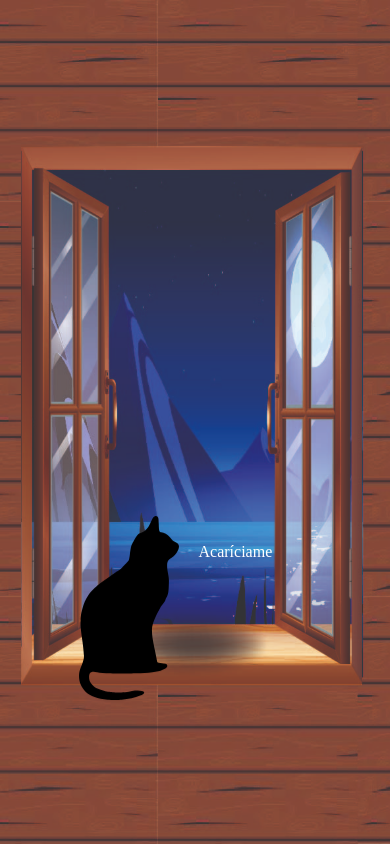
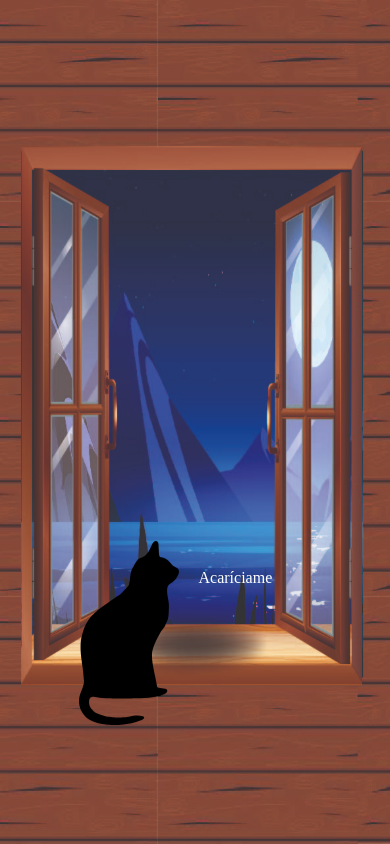
Before and after one commit to Hoodinii890/Carta, a plain HTML site: page index.html in a window 390 px wide. Shown: the top 844 px of the page. Drawn offline with Linux system fonts and the light colour scheme.

Commit message:
ajuste de altura

```diff
--- a/index.html
+++ b/index.html
@@ -86,7 +86,7 @@
                 left: 0px;
             }
             .elements{
-                top: 72%;
+                top: 75%;
                 left: 65%;
                 width: 100%;
             }
```
